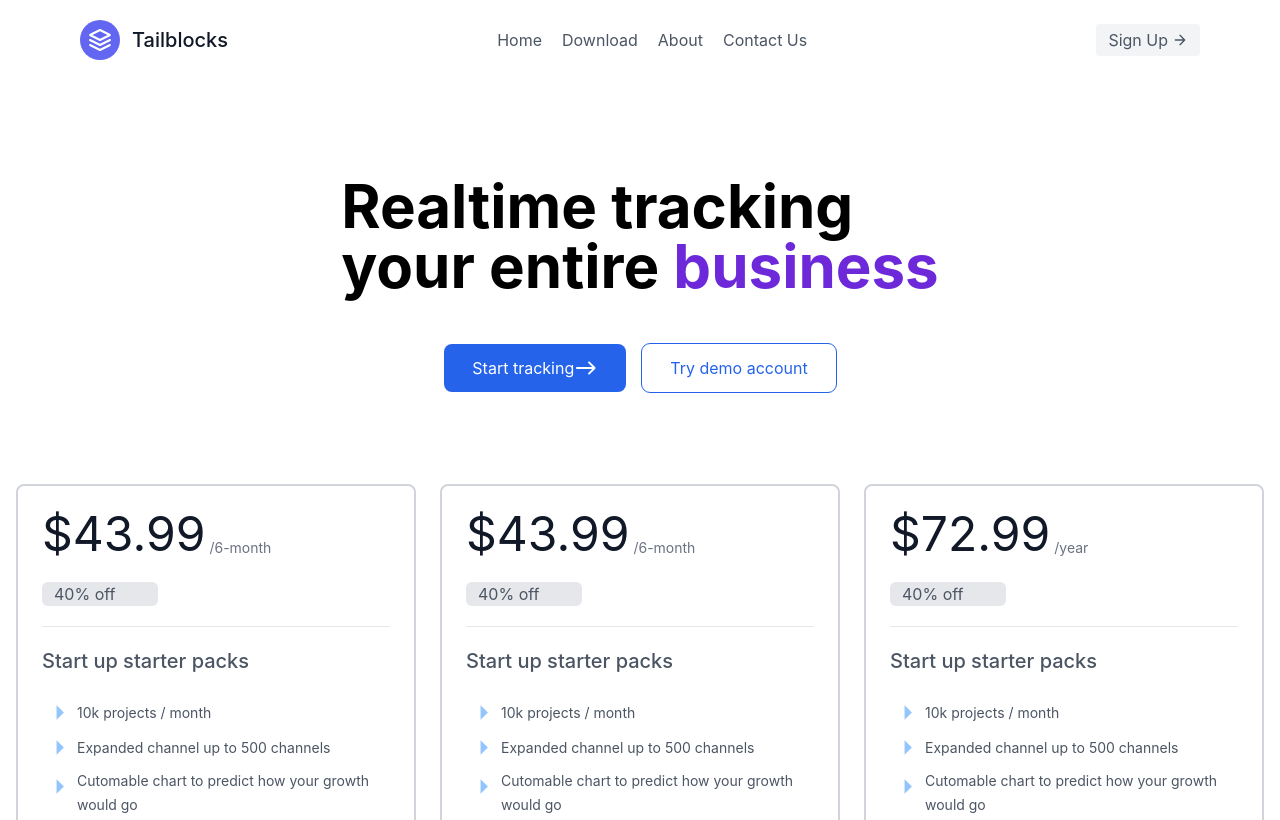
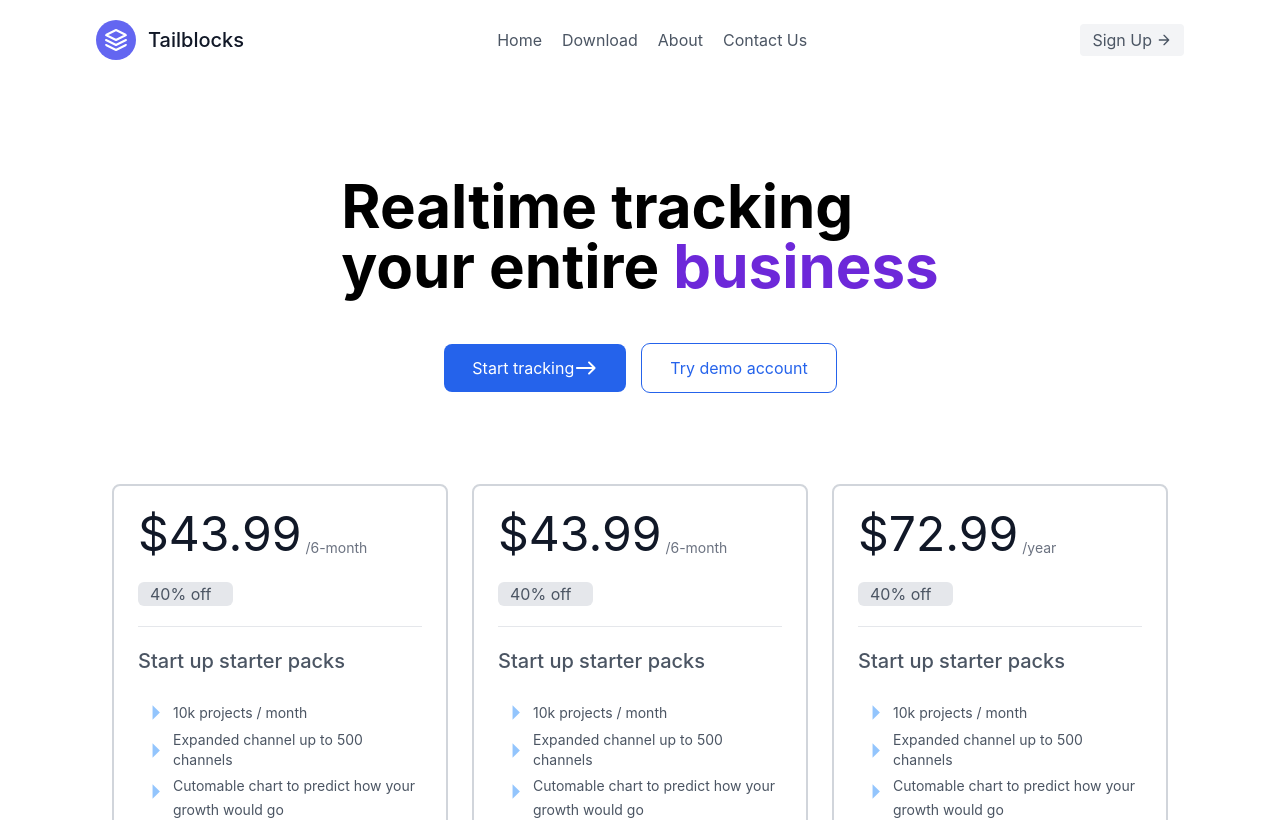
Before and after one commit to Sumitsinh1726/React_portfolio_Project, a React (Create React App) app in the folder krp/: page / in a window 1280 px wide. Shown: the top 820 px of the page. Built offline with nearby package versions, Linux system fonts and the light colour scheme.

Commit message:
Dharmik
container

```diff
--- a/krp/src/component/Home.jsx
+++ b/krp/src/component/Home.jsx
@@ -5,7 +5,7 @@ import EastRoundedIcon from '@mui/icons-material/EastRounded';
 const Home = () => {
   return (
     <>
-      <div className="">
+      <div className="md:mx-container">
         <section className="flex flex-col items-center justify-center">
           <h3 className="text-6xl font-bold mt-24 mb-12">
             Realtime tracking <br /> your entire
--- a/krp/tailwind.config.js
+++ b/krp/tailwind.config.js
@@ -6,7 +6,7 @@ module.exports = {
   theme: {
     extend: {
       spacing: {
-        'container': '5rem',
+        'container': '6rem',
       }
     },
   },
```
